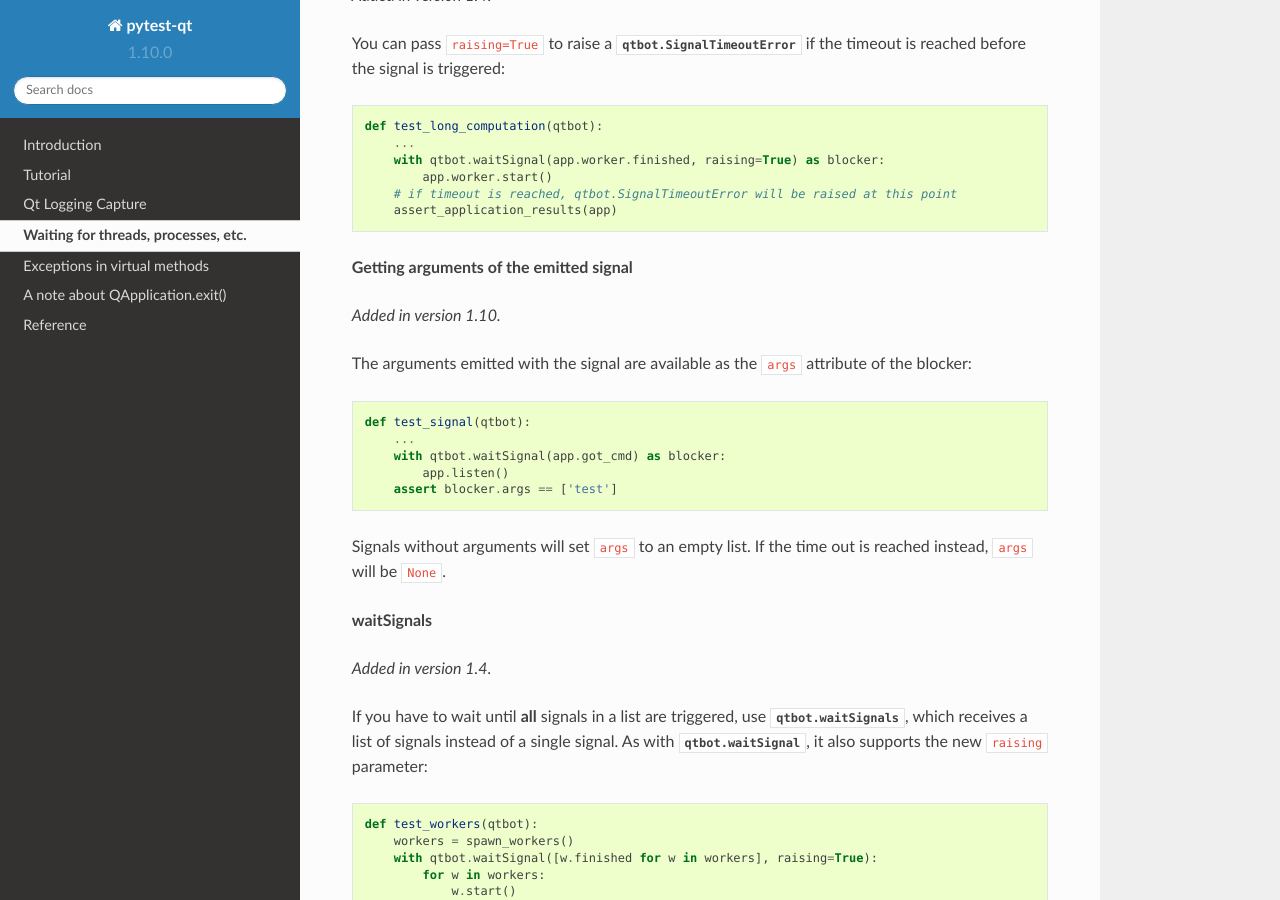
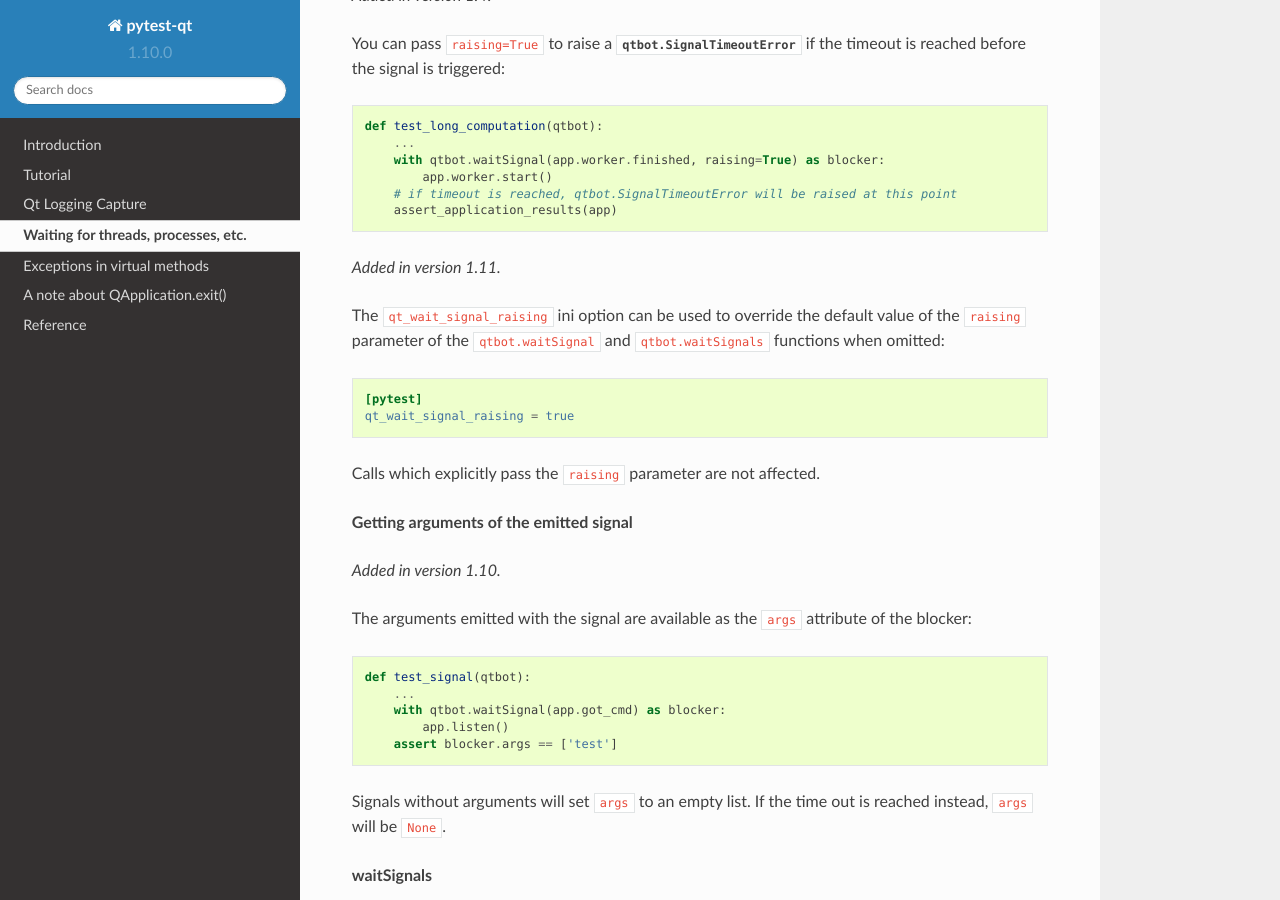
Before and after one commit to pytest-dev/pytest-qt, a Sphinx documentation site: the page built from docs/signals.rst, in a window 1280 px wide and 900 px high, scrolled down 644 px. Built offline with Sphinx 7.4.7 and the Read the Docs theme 2.0.0, drawn with Linux system fonts in a browser that asks for light colours; pages that are not in the unit, such as notebooks, are missing from menus.

```diff
--- a/docs/signals.rst
+++ b/docs/signals.rst
@@ -41,6 +41,20 @@ reached before the signal is triggered:
             app.worker.start()
         # if timeout is reached, qtbot.SignalTimeoutError will be raised at this point
         assert_application_results(app)
+
+
+.. versionadded:: 1.11
+
+The ``qt_wait_signal_raising`` ini option can be used to override the default
+value of the ``raising`` parameter of the ``qtbot.waitSignal`` and
+``qtbot.waitSignals`` functions when omitted:
+
+.. code-block:: ini
+
+    [pytest]
+    qt_wait_signal_raising = true
+
+Calls which explicitly pass the ``raising`` parameter are not affected.
 
 
 **Getting arguments of the emitted signal**
```
Also changed, not shown: CHANGELOG.rst (+16 -1 lines), 1 other file.
